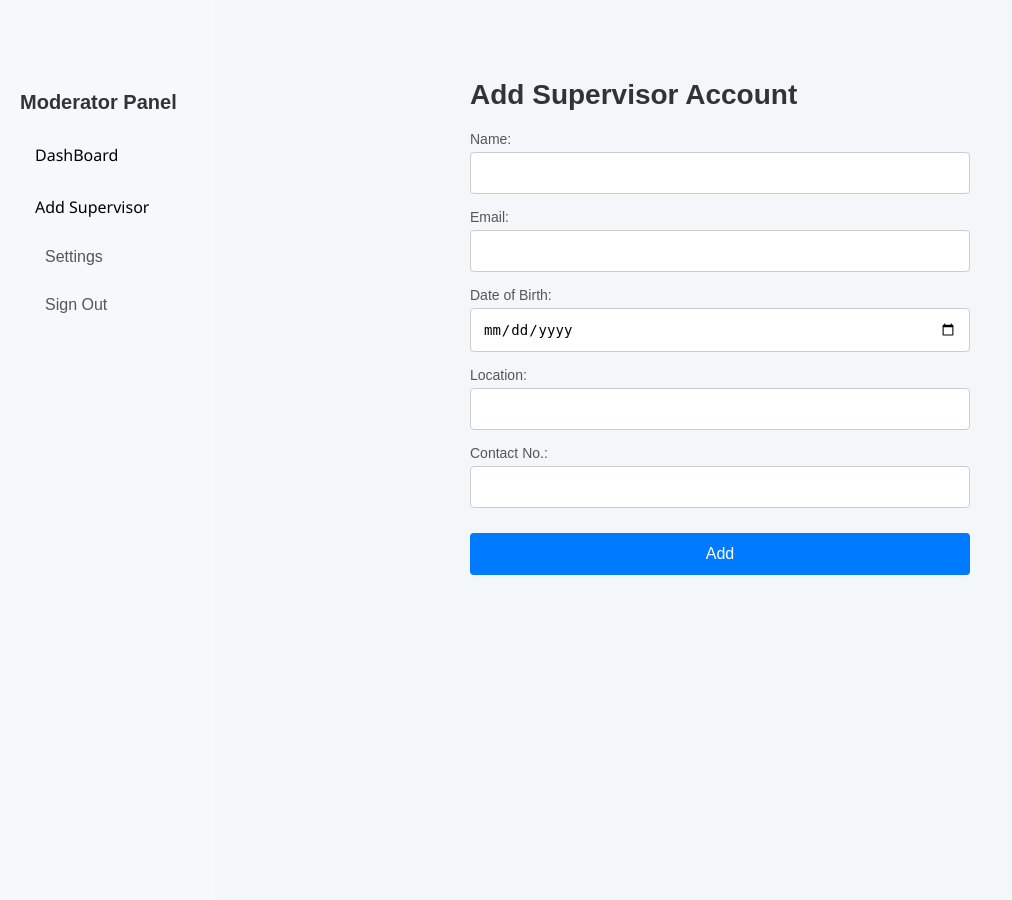
After one commit to RasinduBingusara/FixItLanka_Website, a PHP site: page /ModeraterAddSuperVisorAcc.php in a window 1280 px wide. The commit adds this page. Shown: the whole page, without its empty margins (0-1012 px from the left). Run offline with PHP 8.4, Linux system fonts and the light colour scheme.

Commit message:
Add Moderator Panels Front End

```diff
--- /dev/null
+++ b/ModeraterAddSuperVisorAcc.php
@@ -0,0 +1,46 @@
+<!DOCTYPE html>
+<html lang="en">
+<head>
+    <meta charset="UTF-8">
+    <meta http-equiv="X-UA-Compatible" content="IE=edge">
+    <meta name="viewport" content="width=device-width, initial-scale=1.0">
+    <link rel="stylesheet" href="css\ModeraterAddSuperVisorAcc.css">
+    <title>Add Supervisor Account</title>
+</head>
+<body>
+
+    <!-- Include ModeratorNavBar -->
+    <?php include 'ModeratorNavBar.php'; ?>
+
+    <main class="content">
+        <div class="header">
+            <h1>Add Supervisor Account</h1>
+        </div>
+
+        <form class="account-form">
+            <div class="form-group">
+                <label for="name">Name:</label>
+                <input type="text" id="name" name="name">
+            </div>
+            <div class="form-group">
+                <label for="email">Email:</label>
+                <input type="email" id="email" name="email">
+            </div>
+            <div class="form-group">
+                <label for="dob">Date of Birth:</label>
+                <input type="date" id="dob" name="dob">
+            </div>
+            <div class="form-group">
+                <label for="location">Location:</label>
+                <input type="text" id="location" name="location">
+            </div>
+            <div class="form-group">
+                <label for="contact">Contact No.:</label>
+                <input type="text" id="contact" name="contact">
+            </div>
+            <button type="submit" class="add-button">Add</button>
+        </form>
+    </main>
+
+</body>
+</html>
--- /dev/null
+++ b/ModeratorNavBar.php
@@ -0,0 +1,148 @@
+<style>
+  /* Sidebar Styles */
+  .sidebar {
+      width: 175px;
+      background-color: #f7f8fa;
+      padding: 20px;
+      position: fixed;
+      top: 0;
+      left: 0;
+      height: 100%;
+      transition: transform 0.3s ease;
+  }
+
+  .sidebar h2 {
+      font-size: 20px;
+      color: #333;
+      margin-bottom: 20px;
+  }
+
+  .menu {
+      list-style: none;
+      padding: 0;
+      margin: 0;
+  }
+
+  .menu-item {
+      padding: 10px 15px;
+      color: #555;
+      cursor: pointer;
+      border-radius: 4px;
+      margin-bottom: 10px;
+      transition: background-color 0.3s;
+      display: flex;
+      align-items: center;
+  }
+
+  .circle-btn {
+      font-family: 'Segoe UI', Tahoma, Geneva, Verdana, sans-serif;
+      color: black;
+      text-decoration: none;
+  }
+
+  .menu-item i {
+      margin-right: 10px;
+  }
+
+  .menu-item:hover,
+  .menu-item.active {
+      background-color: #e0e0e0;
+  }
+
+  .menu.bottom {
+      margin-top: auto;
+  }
+
+  /* Top Navigation Styles */
+  .top-nav {
+      display: none; /* Hidden by default on desktop */
+      justify-content: space-between;
+      align-items: center;
+      background-color: #f7f8fa;
+      padding: 15px;
+      border-bottom: 1px solid #e0e0e0;
+      position: fixed;
+      top: 0;
+      left: 0;
+      width: 100%;
+  }
+
+  .top-nav h1 {
+      margin: 0;
+      font-size: 24px;
+      color: #333;
+  }
+
+  /* Hamburger Icon */
+  .hamburger {
+      font-size: 30px;
+      cursor: pointer;
+      z-index: 999;
+  }
+
+  /* Adjust main content to avoid overlap with the sidebar */
+  .content {
+      padding-top: 60px;
+      padding-left: 220px; /* Adjusted for sidebar width */
+  }
+
+  /* Media query for mobile view */
+  @media screen and (max-width: 768px) {
+      .top-nav {
+          display: flex; /* Show top nav with hamburger on mobile */
+      }
+
+      .sidebar {
+          transform: translateX(-100%); /* Hidden sidebar by default */
+      }
+
+      .sidebar.open {
+          transform: translateX(0); /* Show sidebar when open */
+      }
+
+      .content {
+          padding-left: 0; /* Adjust content padding on mobile */
+      }
+  }
+</style>
+
+<!-- Sidebar -->
+<aside class="sidebar" id="sidebar">
+    <br> <br> <br>
+    <h2>Moderator Panel</h2>
+    <ul class="menu">
+        <li class="menu-item">
+            <a href="ModeratorPanel.php" class="circle-btn">DashBoard</a>
+        </li>
+        <li class="menu-item">
+            <a href="ModeraterAddSuperVisorAcc.php" class="circle-btn">Add Supervisor</a>
+        </li>
+
+    </ul>
+    <ul class="menu bottom">
+        <li class="menu-item">
+            <i class="fas fa-cog"></i> Settings
+        </li>
+        <li class="menu-item">
+            <i class="fas fa-sign-out-alt"></i> Sign Out
+        </li>
+    </ul>
+</aside>
+
+<!-- Top Navigation with Hamburger Icon (Only Visible on Mobile) -->
+<div class="top-nav">
+    <div class="hamburger" id="hamburger">&#9776;</div>
+</div>
+
+<!-- Script to toggle sidebar visibility -->
+<script>
+  document.addEventListener('DOMContentLoaded', function() {
+      var hamburger = document.getElementById('hamburger');
+      var sidebar = document.getElementById('sidebar');
+
+      // Toggle sidebar visibility on hamburger click
+      hamburger.addEventListener('click', function() {
+          sidebar.classList.toggle('open');
+      });
+  });
+</script>
--- /dev/null
+++ b/css/ModeraterAddSuperVisorAcc.css
@@ -0,0 +1,109 @@
+body {
+    margin: 0;
+    font-family: Arial, sans-serif;
+    background-color: #f4f7fa;
+}
+
+/* Dashboard Layout */
+.dashboard {
+    display: flex;
+    min-height: 100vh;
+}
+
+
+
+/* Main Content */
+.content {
+    flex: 1;
+    padding: 20px;
+    margin-left: 250px; /* Space for sidebar */
+    transition: margin-left 0.3s ease;
+}
+
+.header h1 {
+    font-size: 28px;
+    margin-bottom: 20px;
+    color: #333;
+    font-weight: bold;
+}
+
+.account-form {
+    max-width: 500px;
+    margin-top: 20px;
+}
+
+.form-group {
+    margin-bottom: 15px;
+    display: flex;
+    flex-direction: column;
+}
+
+label {
+    margin-bottom: 5px;
+    font-size: 14px;
+    color: #555;
+}
+
+input {
+    padding: 12px; /* Increased padding for better usability */
+    border: 1px solid #ccc;
+    border-radius: 4px;
+    font-size: 14px;
+    transition: border-color 0.3s;
+}
+
+input:focus {
+    border-color: #007bff; /* Adds a blue border on focus */
+    outline: none;
+}
+
+.add-button {
+    padding: 12px 20px; /* Increased padding */
+    background-color: #007bff;
+    color: white;
+    border: none;
+    border-radius: 4px;
+    cursor: pointer;
+    transition: background 0.3s;
+    font-size: 16px;
+    width: 100%; /* Make the button span the form width */
+    margin-top: 10px;
+}
+
+.add-button:hover {
+    background-color: #0056b3; /* Darker blue on hover */
+}
+
+/* Hamburger Icon for Mobile */
+.hamburger {
+    display: none;
+    font-size: 24px;
+    cursor: pointer;
+    padding: 10px;
+    background-color: #ffffff;
+    color: rgb(0, 0, 0);
+    position: fixed;
+    top: 15px;
+    left: 15px;
+    z-index: 1000; /* Above other elements */
+}
+
+/* Mobile Styles */
+@media (max-width: 768px) {
+    .hamburger {
+        display: block;
+    }
+
+    .sidebar {
+        transform: translateX(-100%); /* Hide sidebar by default */
+    }
+
+    .sidebar.active {
+        transform: translateX(0); /* Show sidebar when active */
+    }
+
+    .content {
+        margin-left: 0; /* Remove sidebar space on small screens */
+        padding-top: 60px; /* Add space for hamburger */
+    }
+}
```
Also changed, not shown: LoginValidate.php (+7 -0 lines), ModeratorPanel.php (added, +104 -0 lines), css/ModeratorDash.css (added, +161 -0 lines).
